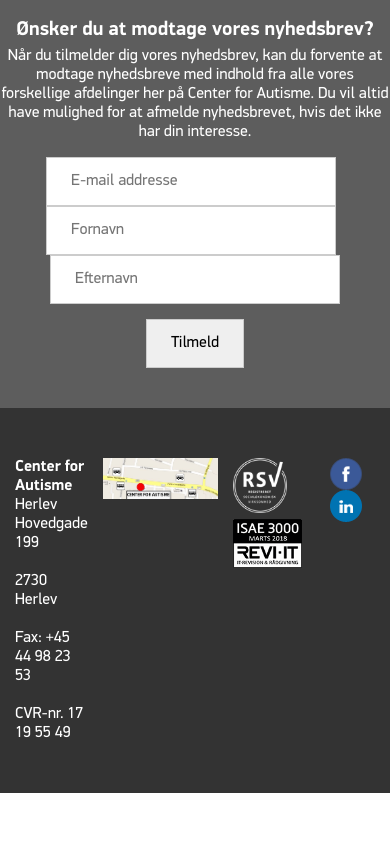
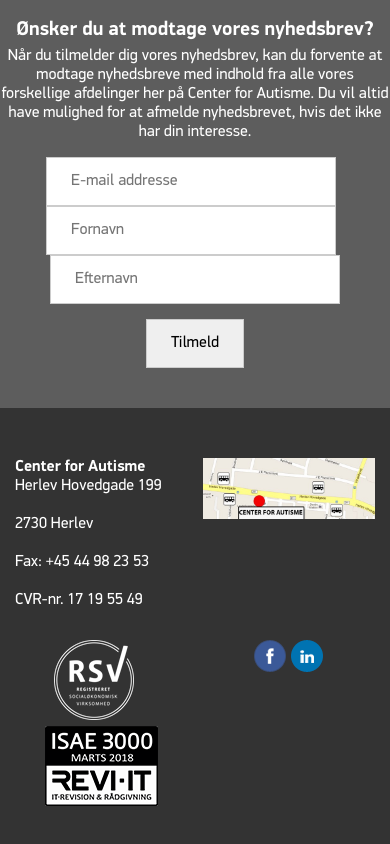
Before and after one commit to jespernpedersen/cfa, a plain HTML site: page index.html in a window 390 px wide. Shown: the part 4693-5537 px from the top of the page. Before the commit the page ends 5486 px from the top, so only its background shows below. Drawn offline with nearby package versions, Linux system fonts and the light colour scheme.

Commit message:
Responsive Changes to frontpage

```diff
--- a/css/responsive.css
+++ b/css/responsive.css
@@ -12,8 +12,6 @@
             max-width: 1025px;
         }
     }
-
-
     /*
 	--------------------------------------------------------
 
@@ -82,8 +80,6 @@
             padding-right: 15px;
         }
     }
-
-
     /*
 	--------------------------------------------------------
 
@@ -100,9 +96,13 @@
         #hero-search input {
             margin-top: 0;
         }
+        /* Footer */
+        footer .container {
+            display: grid;
+            grid-template-columns: 1fr 1fr;
+            grid-row-gap: 30px;
         }
-
-
+    }
     /*
 	--------------------------------------------------------
 
@@ -112,8 +112,6 @@
 */
 
     @media screen and (min-width: 768px) and (max-width: 991px) {}
-
-
     /*
 	--------------------------------------------------------
 
@@ -127,8 +125,6 @@
             max-width: 100%;
         }
     }
-
-
     /*
 	--------------------------------------------------------
 
```
Lines whose indentation alone changed are shown as unchanged.
